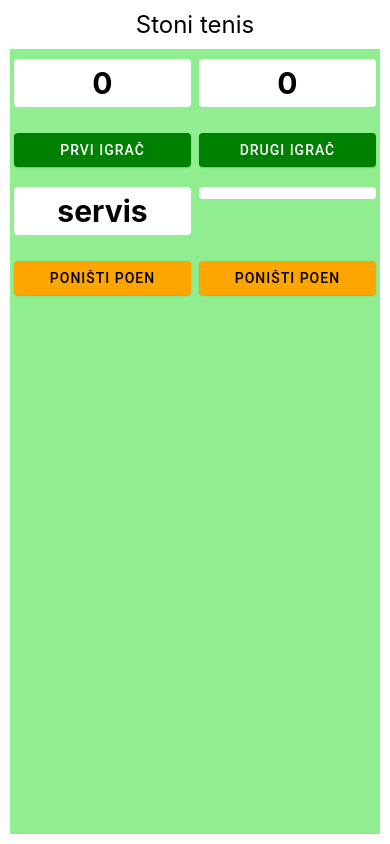
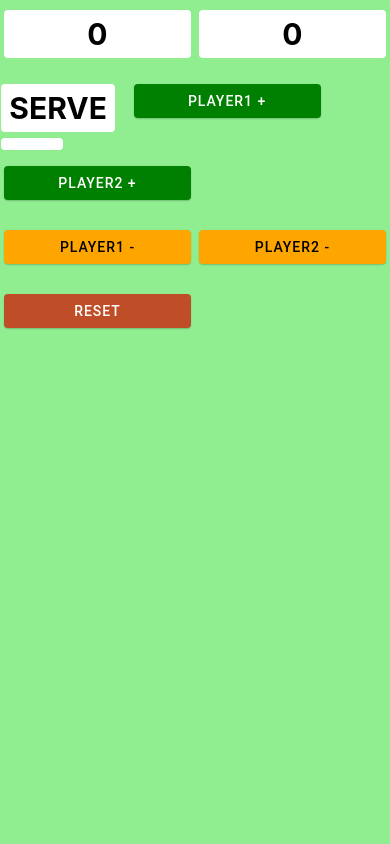
Before and after one commit to Logr3j/TSProject, a React Native app: screen / in a window 390 px wide. Built offline with nearby package versions, Linux system fonts and the light colour scheme.

Commit message:
Small corrections.

```diff
--- a/App.tsx
+++ b/App.tsx
@@ -1,36 +1,47 @@
-import React, { useState } from "react";
-import { View, Text, StyleSheet  } from "react-native";
-import { Button } from "react-native-paper";
+import React, {useState} from 'react';
+import {View, Text, StyleSheet, SafeAreaView} from 'react-native';
+import {Button} from 'react-native-paper';
 
-
-
-
-const AlignSelfLayout = () => {
-  const [ setAlignSelf ] = useState("stretch");
+function index() {
   const [count1, setCount1] = useState(0);
   const [count2, setCount2] = useState(0);
+
   return (
-    <PreviewLayout
-      label="Stoni tenis"
-      setSelectedValue={setAlignSelf}>
+    <SafeAreaView style={styles.container}>
       <View style={styles.row}>
-        <View
-            style={styles.box}>
+        <View style={styles.box}>
           <Text style={styles.bigBlue}>{count1}</Text>
         </View>
-        <View
-            style={styles.box}>
+        <View style={styles.box}>
           <Text style={styles.bigBlue}>{count2}</Text>
         </View>
       </View>
       <View style={styles.row}>
+        <View style={styles.row}>
+          <View style={styles.box}>
+            {(() => {
+              if ((count1 + count2) % 4 == 0 || (count1 + count2) % 4 == 1) {
+                return <Text style={styles.bigBlue}>{'SERVE'}</Text>;
+              }
+              return null;
+            })()}
+          </View>
+          <View style={styles.box}>
+            {(() => {
+              if ((count1 + count2) % 4 == 2 || (count1 + count2) % 4 == 3) {
+                return <Text style={styles.bigBlue}>{'SERVE'}</Text>;
+              }
+              return null;
+            })()}
+          </View>
+        </View>
+
         <View style={styles.buttonContainer}>
           <Button
             color="green"
             mode="contained"
-            onPress={() => setCount1(count1 + 1)
-            }>
-                Prvi igrač
+            onPress={() => setCount1(count1 + 1)}>
+            PLAYER1 +
           </Button>
         </View>
         <View style={styles.buttonContainer}>
@@ -38,35 +49,8 @@ const AlignSelfLayout = () => {
             color="green"
             mode="contained"
             onPress={() => setCount2(count2 + 1)}>
-                Drugi igrač
+            PLAYER2 +
           </Button>
-          </View>
-          </View>
-
-      <View style={styles.row}>
-        <View
-            style={styles.box}>
-            {(() => {
-              if (((count1+count2)%4 == 0) || ((count1+count2)%4 == 1)){
-                  return (
-            <Text style={styles.bigBlue}>{'servis'}</Text>
-            )
-              }
-
-              return null;
-            })()}
-            </View>
-        <View
-           style={styles.box}>
-            {(() => {
-              if (((count1+count2)%4 == 2) || ((count1+count2)%4 == 3)){
-                  return (
-            <Text style={styles.bigBlue}>{'servis'}</Text>
-            )
-              }
-
-              return null;
-            })()}
         </View>
       </View>
 
@@ -75,9 +59,8 @@ const AlignSelfLayout = () => {
           <Button
             color="orange"
             mode="contained"
-            onPress={() => setCount1(count1 - 1)
-            }>
-                Poništi poen
+            onPress={() => setCount1(count1 - 1)}>
+            PLAYER1 -
           </Button>
         </View>
         <View style={styles.buttonContainer}>
@@ -85,76 +68,83 @@ const AlignSelfLayout = () => {
             color="orange"
             mode="contained"
             onPress={() => setCount2(count2 - 1)}>
-                poništi poen
+            PLAYER2 -
           </Button>
         </View>
       </View>
-    </PreviewLayout>
+
+      <View style={styles.row}>
+        <View style={styles.buttonContainer}>
+          <Button
+            color="#BF4D28"
+            mode="contained"
+            onPress={() => {
+              setCount1(0);
+              setCount2(0);
+            }}>
+            reset
+          </Button>
+        </View>
+      </View>
+    </SafeAreaView>
   );
-};
+}
 
-
-const PreviewLayout = ({
-  label,
-  children,
-}) => (
-  <View style={{padding: 10, flex: 1, }}>
+const PreviewLayout = ({label, children}) => (
+  <View style={{padding: 10, flex: 1}}>
     <Text style={styles.label}>{label}</Text>
 
-    <View style={styles.container}>
-      {children}
-    </View>
+    <View style={styles.container}>{children}</View>
   </View>
 );
-
 
 const styles = StyleSheet.create({
   container: {
     flex: 1,
-    backgroundColor: "lightgreen",
-    minHeight: 200,
+    backgroundColor: 'lightgreen',
+    padding: 10,
   },
   box: {
     paddingHorizontal: 8,
     paddingVertical: 6,
     borderRadius: 4,
-    backgroundColor: "white",
-    alignSelf: "flex-start",
-    marginHorizontal: "1%",
+    backgroundColor: 'white',
+    alignSelf: 'flex-start',
+    marginHorizontal: '1%',
     marginBottom: 6,
-    minWidth: "48%",
-    textAlign: "center",
+    minWidth: '48%',
+    textAlign: 'center',
   },
   row: {
-    flexDirection: "row",
-    flexWrap: "wrap",
+    flexDirection: 'row',
+    flexWrap: 'wrap',
     marginTop: 10,
   },
   button: {
     paddingHorizontal: 8,
     paddingVertical: 6,
     borderRadius: 4,
-    backgroundColor: "pink",
-    alignSelf: "flex-start",
-    marginHorizontal: "1%",
+    backgroundColor: 'pink',
+    alignSelf: 'flex-start',
+    marginHorizontal: '1%',
     marginBottom: 6,
-    minWidth: "48%",
-    textAlign: "center",
+    minWidth: '48%',
+    textAlign: 'center',
   },
   selected: {
-    backgroundColor: "red",
+    backgroundColor: 'red',
     borderWidth: 0,
   },
   buttonLabel: {
     fontSize: 12,
-    fontWeight: "500",
-    color: "black",
+    fontWeight: '500',
+    color: 'black',
   },
   selectedLabel: {
-    color: "white",
+    color: 'white',
   },
   label: {
-    textAlign: "center",
+    textAlign: 'center',
     marginBottom: 10,
     fontSize: 24,
   },
@@ -162,21 +152,20 @@ const styles = StyleSheet.create({
     color: 'black',
     fontWeight: 'bold',
     fontSize: 30,
-    textAlign: "center",
+    textAlign: 'center',
   },
   buttonContainer: {
     margin: 10,
-    marginHorizontal: "1%",
-    minWidth: "48%",
-
+    marginHorizontal: '1%',
+    minWidth: '48%',
   },
   text: {
     borderWidth: 1,
     padding: 10,
-    minWidth: "48%",
+    minWidth: '48%',
     borderColor: 'black',
-    backgroundColor: 'pink'
- }
+    backgroundColor: 'pink',
+  },
 });
 
-export default AlignSelfLayout;
+export default index;
--- a/package.json
+++ b/package.json
@@ -25,8 +25,10 @@
     "@types/react-test-renderer": "^16.9.2",
     "babel-jest": "^26.6.3",
     "eslint": "^7.14.0",
+    "eslint-plugin-prettier": "^4.0.0",
     "jest": "^26.6.3",
     "metro-react-native-babel-preset": "^0.66.0",
+    "prettier": "2.4.1",
     "react-native-codegen": "^0.0.7",
     "react-test-renderer": "17.0.2",
     "typescript": "^3.8.3"
```
Also changed, not shown: 1 other file (tests, documents, lock files or other folders). Lines whose indentation alone changed are shown as unchanged.
